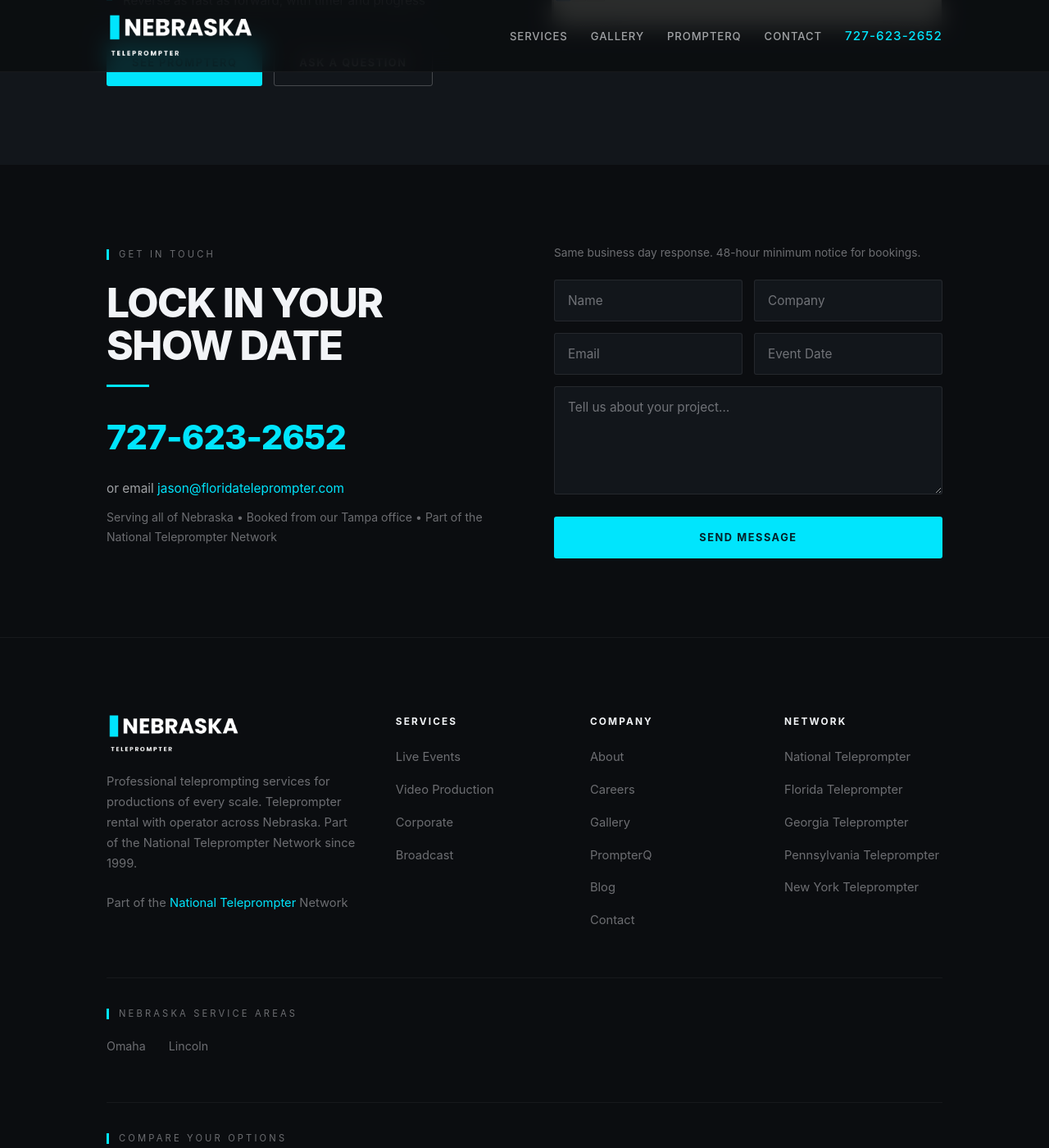
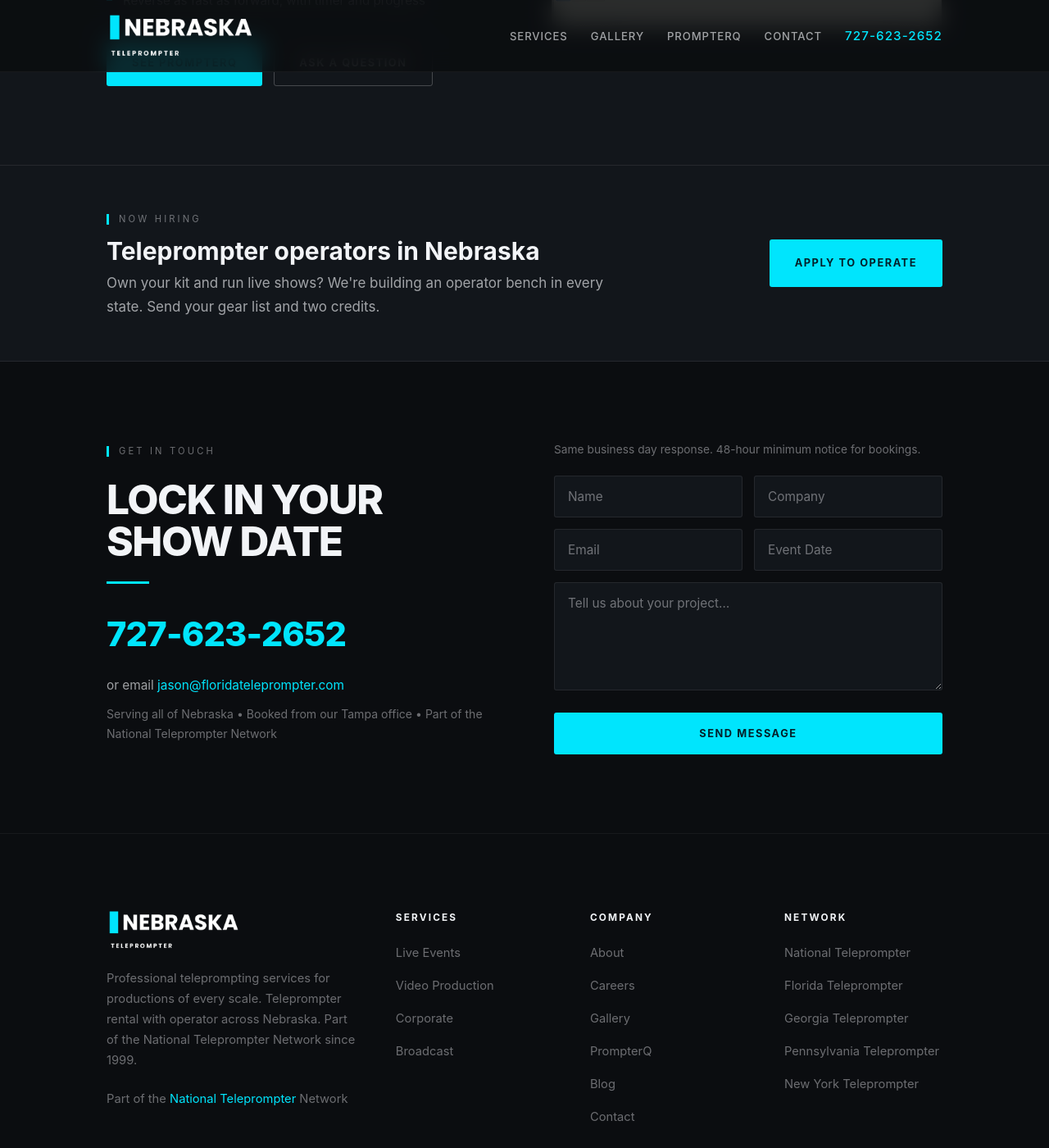
Before and after one commit to jasproj/nebraskateleprompter, a Jekyll site: the page index.html, which Jekyll copies as it is, in a window 1280 px wide and 1400 px high, scrolled down 6080 px. Shown: the whole window at 82% size. Built offline with Jekyll 4.4.1, drawn with Linux system fonts in a browser that asks for light colours.

Commit message:
feat: "Now Hiring Operators" band above the contact section
A visible operator-recruiting callout on the home page. Until now the only
path to the application form was a footer link. The band names the state,
says what we want (own kit, live-show experience, gear list + two credits)
and sends applicants to the existing careers page. Styled with the site's
own CSS variables; no new colors, fonts or scripts. Verified at 1280 and
390 wide.

Co-Authored-By: Claude Fable 5.1 <noreply@anthropic.com>
Claude-Session: https://claude.ai/code/session_01SW4oYwAA8ZEcmkVZYUBX96

```diff
--- a/index.html
+++ b/index.html
@@ -440,6 +440,13 @@
             html { scroll-behavior: auto; }
             * { transition: none !important; animation: none !important; }
         }
+
+        /* Hiring band */
+        .hiring { padding: clamp(36px, 4vw, 56px) 0; background: var(--surface); border-top: 1px solid var(--line); border-bottom: 1px solid var(--line); }
+        .hiring-wrap { display: flex; align-items: center; justify-content: space-between; gap: 28px; flex-wrap: wrap; }
+        .hiring-title { font-size: clamp(22px, 2.6vw, 30px); line-height: 1.15; margin: 6px 0 8px; }
+        .hiring-text { color: var(--text-dim); margin: 0; max-width: 60ch; }
+        .hiring .btn { white-space: nowrap; }
     </style>
 </head>
 <body>
@@ -668,6 +675,18 @@
         </div>
     </section>
 
+        <!-- Hiring -->
+    <section class="hiring" id="hiring" aria-label="Now hiring teleprompter operators">
+        <div class="wrap hiring-wrap">
+            <div>
+                <span class="eyebrow">Now Hiring</span>
+                <h2 class="hiring-title">Teleprompter operators in Nebraska</h2>
+                <p class="hiring-text">Own your kit and run live shows? We're building an operator bench in every state. Send your gear list and two credits.</p>
+            </div>
+            <a href="careers.html" class="btn btn-primary">Apply to operate</a>
+        </div>
+    </section>
+
     <!-- Contact -->
     <section class="contact" id="contact">
         <div class="wrap">
```
